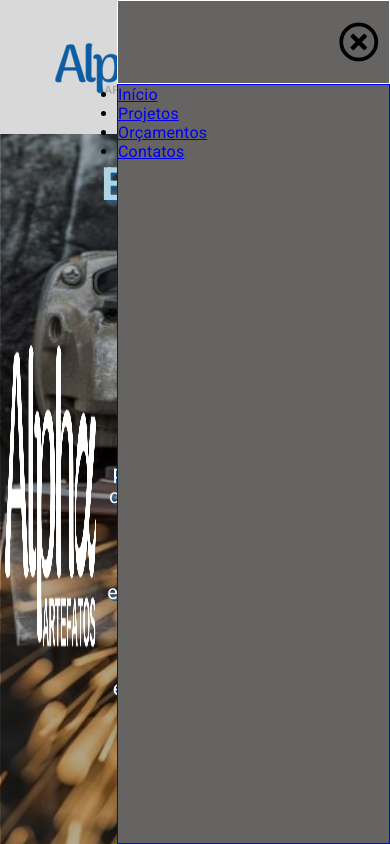
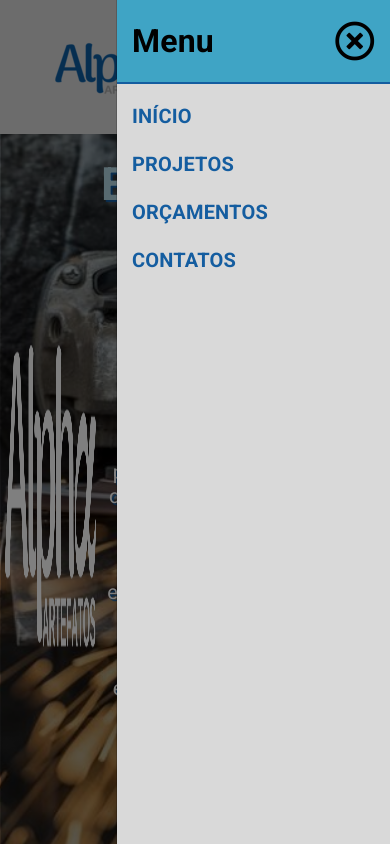
Before and after one commit to Thiago3011/Thiago3011.github.io, a plain HTML site: page index.html in a window 390 px wide. Both pictures are taken after a click on the icon 342 px from the left and 66 px from the top of the page. Shown: the top 844 px of the page. Drawn offline with Linux system fonts and the light colour scheme.

Commit message:
styling the cell phone menu

```diff
--- a/assets/styles/style-cel.css
+++ b/assets/styles/style-cel.css
@@ -9,7 +9,7 @@
       font-size: 40px;
     }
 
-    .nav-bar i:active {
+    .nav-bar i:active, .fa-times-circle:active {
       color: gray;
     }
 
@@ -24,34 +24,63 @@
       display: none;
     }
 
+    .left-menu-content-blur {
+      width: 30%;
+      height: 100vh;
+      position: absolute;
+      left: 0;
+      background-color: black;
+      opacity: 0.5;
+    }
+
     .right-menu-content-cel {
       display: block;
-      background-color: rgb(102, 99, 99);
-
+      box-shadow: black 1px 1px 1px 1px;
+      background-color: var(--cor-secundaria);
       height: 100vh;
       width: 70%;
       position: absolute;
       right: 0;
+    }
 
+    .right-menu-content-cel h1 {
+      margin-left: 15px;
     }
 
     .menu-close-button {
+      background-color: var(--cor-botao);
+      border-bottom: solid 2px var(--cor-principal);
       height: 10%;
-      border: white solid 1px;
       display: flex;
-      justify-content: right;
+      justify-content: space-between;
       align-items: center;
     }
 
     .menu-close-button i {
       font-size: 40px;
-      margin-right: 10px;
+      margin-right: 15px;
     }
 
     .menu-links {
-      border: blue solid 1px;
       height: 90%;
     }
+
+    .menu-links li {
+      margin: 1em 0  0 15px;
+      list-style: none;
+    }
+
+    .menu-links a {
+      text-decoration: none;
+      font-size: 20px;
+      letter-spacing: 0.2;
+      font-weight: bold;
+      text-transform: uppercase;
+      color: var(--cor-principal);
+      display: block;
+      position: relative;
+      padding: 0.2em 0;
+  }
 
     .hide {
       display: none;
--- a/index.html
+++ b/index.html
@@ -49,9 +49,14 @@
 
         </div>
 
+        <div class="left-menu-content-blur hide" data-left-menu>
+
+        </div>
+
         <div class="right-menu-content-cel hide" data-right-menu>
 
             <div class="menu-close-button">
+                <h1>Menu</h1>
                 <i class="far fa-times-circle" data-close-button></i>
             </div>
 
@@ -59,9 +64,9 @@
 
                 <nav>
 
-                    <ul>
+                    <ul data-menu-links>
 
-                        <li><a href="#home">Início</a></li>
+                        <li ><a href="#home">Início</a></li>
 
                         <li><a href="#projetos">Projetos</a></li>
 
--- a/lib/script.js
+++ b/lib/script.js
@@ -1,11 +1,27 @@
 const rightMenu = document.querySelector('[data-right-menu]')
+const leftMenuBlur = document.querySelector('[data-left-menu]')
+const menuLinks = document.querySelector('[data-menu-links]')
+
+
 const openMenuButton = document.querySelector('[data-open-button]')
 const closeMenuButton = document.querySelector('[data-close-button]')
 
+leftMenuBlur.addEventListener('click', () => {
+    rightMenu.classList.toggle('hide')
+    leftMenuBlur.classList.toggle('hide')
+})
+
 openMenuButton.addEventListener('click', () => {
     rightMenu.classList.toggle('hide')
+    leftMenuBlur.classList.toggle('hide')
 })
 
 closeMenuButton.addEventListener('click', () => {
     rightMenu.classList.toggle('hide')
+    leftMenuBlur.classList.toggle('hide')
 })
+
+menuLinks.addEventListener('click', () => {
+    rightMenu.classList.toggle('hide')
+    leftMenuBlur.classList.toggle('hide')
+})
```
